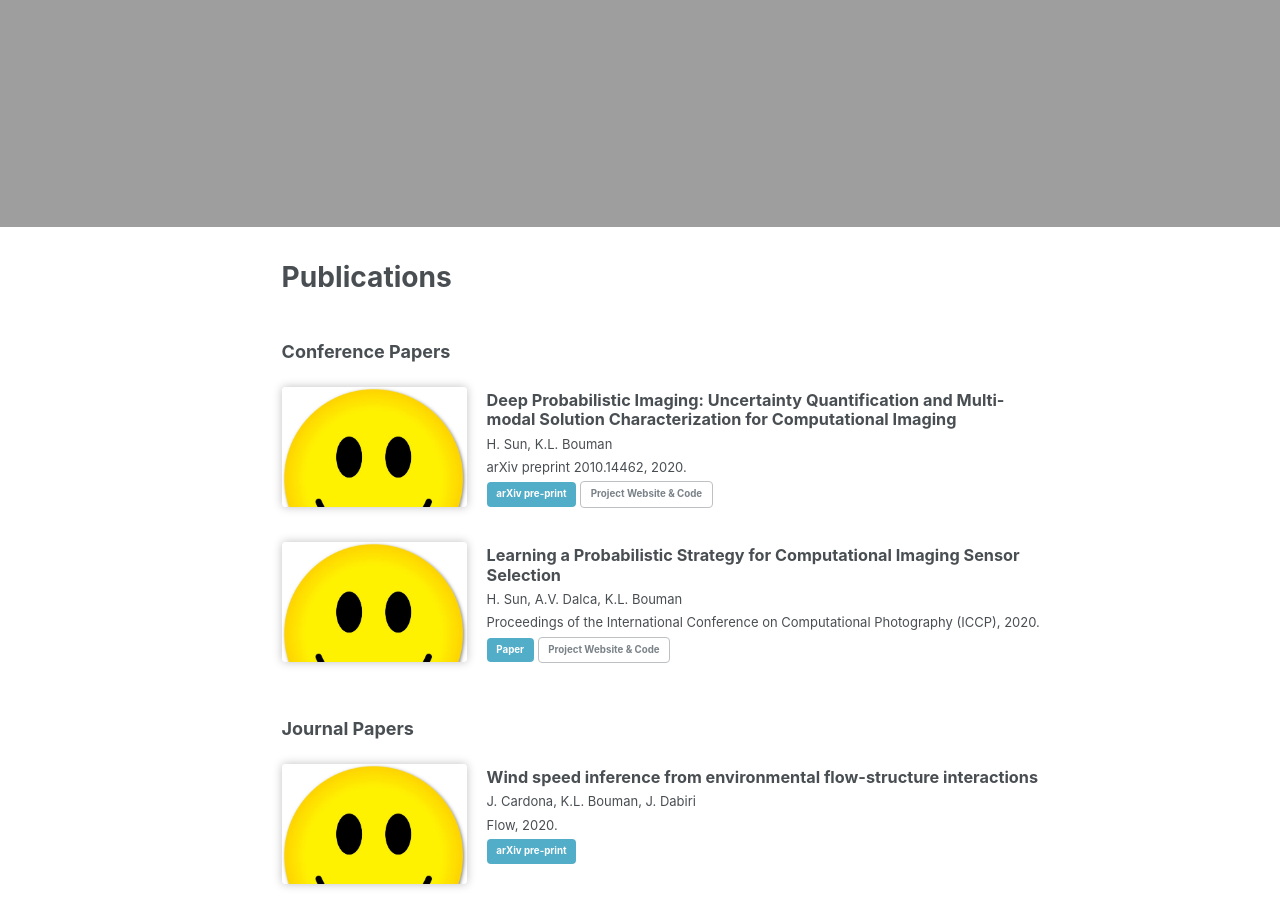
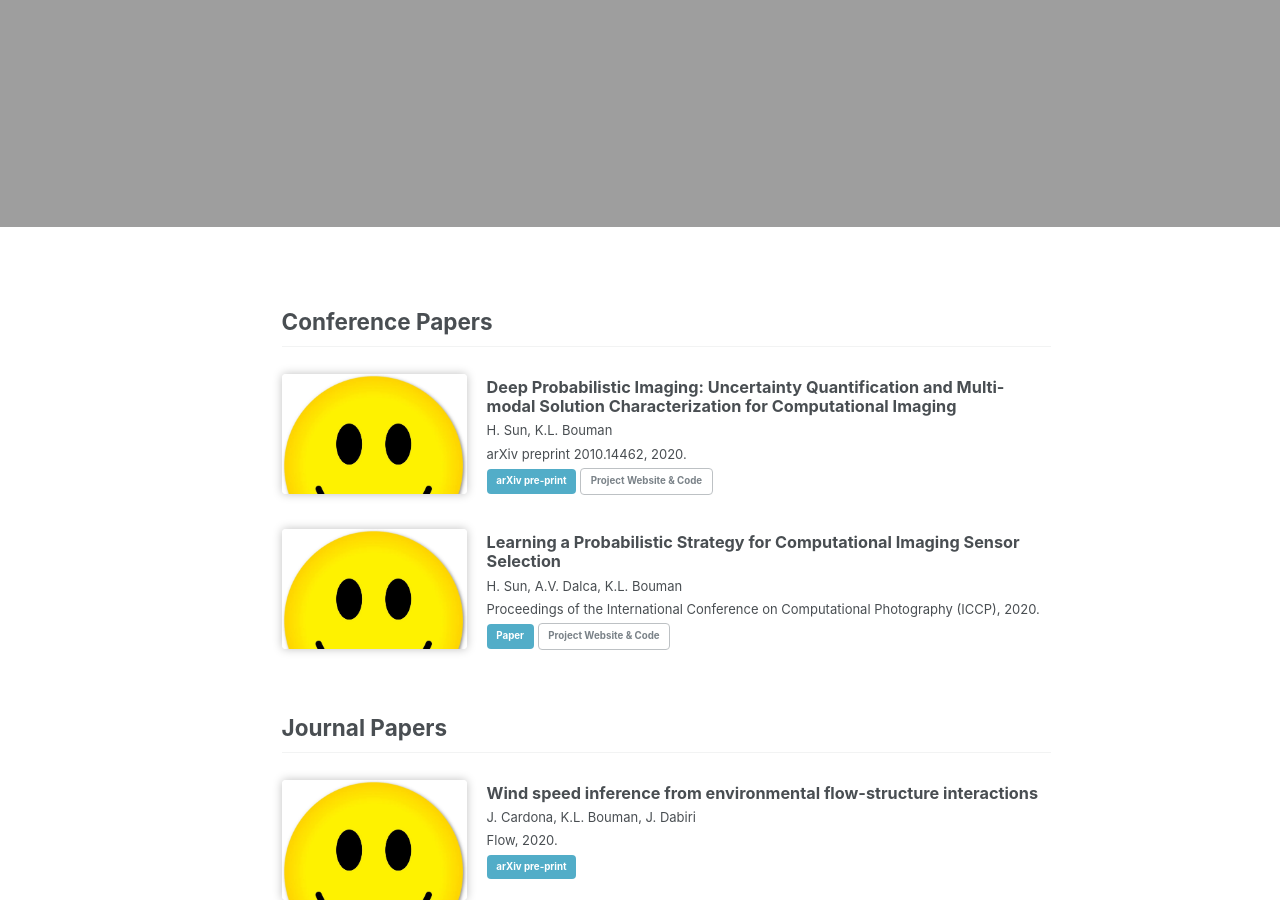
Before and after one commit to boumangroup/boumangroup.github.io, a Jekyll site: the page built from _pages/publications.html, in a window 1280 px wide and 900 px high, scrolled down 815 px. Built offline with Jekyll 4.4.1, drawn with Linux system fonts in a browser that asks for light colours; a script that is not in the unit is left out.

Commit message:
remove page titles

```diff
--- a/_pages/people.html
+++ b/_pages/people.html
@@ -1,7 +1,6 @@
 ---
 layout: single
 permalink: /people/
-title: "People"
 header:
   image: group/jumping.jpg
 ---
--- a/_pages/publications.html
+++ b/_pages/publications.html
@@ -1,17 +1,16 @@
 ---
 layout: single
 permalink: /publications/
-title: "Publications"
 header:
   image: group/group.jpg
 ---
 
-<h3>Conference Papers</h3>
+<h2>Conference Papers</h2>
 {% for publication in site.data.publications.conference %}
   {% include publication-single.html %}
 {% endfor %}
 <div style="clear: both;"></div>
-<h3>Journal Papers</h3>
+<h2>Journal Papers</h2>
 {% for publication in site.data.publications.journal %}
   {% include publication-single.html %}
 {% endfor %}
```
Also changed, not shown: README.md.
